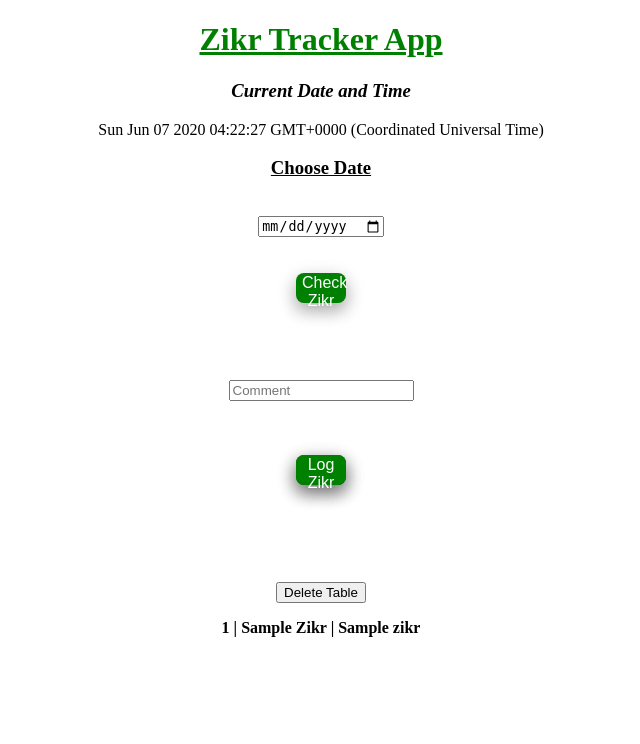
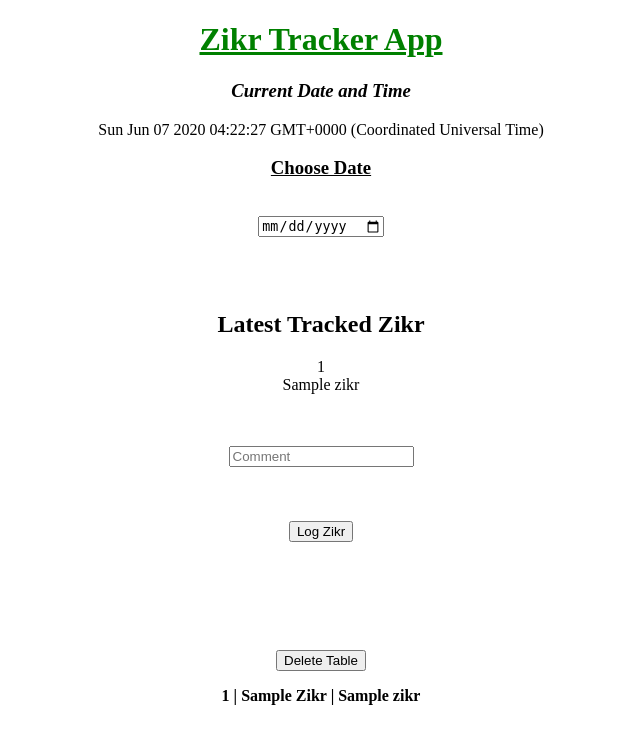
Before and after one commit to knail1/zikrtracker, a Flask app: page / in a window 1280 px wide. Shown: the top 744 px of the page, without its empty margins (319-959 px from the left). Run offline with Flask 2, Linux system fonts and the light colour scheme; a database or web service that is not in the repository returns one stand-in record (values such as "Sample title"); some libraries are stand-ins or nearby versions.

Commit message:
Displays latest zikr that was completed

```diff
--- a/app.py
+++ b/app.py
@@ -23,6 +23,7 @@ def index():
 
     if request.method == 'GET':
         create_table()
+        date = request.form.get('date')
 
     if request.method == 'POST':
         complete = request.form.get('complete')
@@ -37,8 +38,9 @@ def index():
             print('failed')
 
     posts = get_posts()
+    results = show_status(date)
 
-    return render_template('index.html', posts=posts)
+    return render_template('index.html', posts=posts, results=results)
 
 
 
--- a/models.py
+++ b/models.py
@@ -101,3 +101,29 @@ def get_posts():
         return posts
     except:
         create_table()
+
+def show_status(date):
+    try:
+        conn = psycopg2.connect(
+            host = 'ec2-18-209-187-54.compute-1.amazonaws.com',
+            database = 'd8hto9mvtubuln',
+            user = 'kmdvxvuvocjhha',
+            password = 'ac9a4385919971b6c4d5695d7dce03df8a45e3cc9a8f31f78a985593754222f3',
+            port = 5432
+        )
+    except:
+        conn = psycopg2.connect(
+            host = os.environ['DB_HOST'],
+            database = 'd8hto9mvtubuln',
+            user = os.environ['USER_NAME'],
+            password = os.environ['PASSWORD'],
+            port = os.environ['DB_PORT']
+        )
+    cur = conn.cursor()
+    cur.execute("SELECT * FROM zikr WHERE complete='1' ORDER BY date ASC")
+    results = cur.fetchall()
+    return results
+
+
+def update_to_true():
+    pass
--- a/static/style.css
+++ b/static/style.css
@@ -6,7 +6,7 @@
 .body {
     text-align: center;
 }
-.logbutton {
+.logbutton .checkbutton {
     border: none;
     background-color: green;
     color: white;
--- a/templates/index.html
+++ b/templates/index.html
@@ -29,13 +29,13 @@
                 <br>
                 <br>
                 <br>
-                <form action="/" method='get'>
-                    <button class='logbutton'>Check Zikr</button>
-                </form>
+
                 <br>
                 <p>
-                    {% for _ in selection %}
-                    <div>{{ selection[1] }}</div>
+                    <h2>Latest Tracked Zikr</h2>
+                    {% for result in results %}
+                    <div>{{ result[0] }}</div>
+                    <div>{{ result[1] }}</div>
                     {% endfor %}
                 </p>
                 <br>
```
